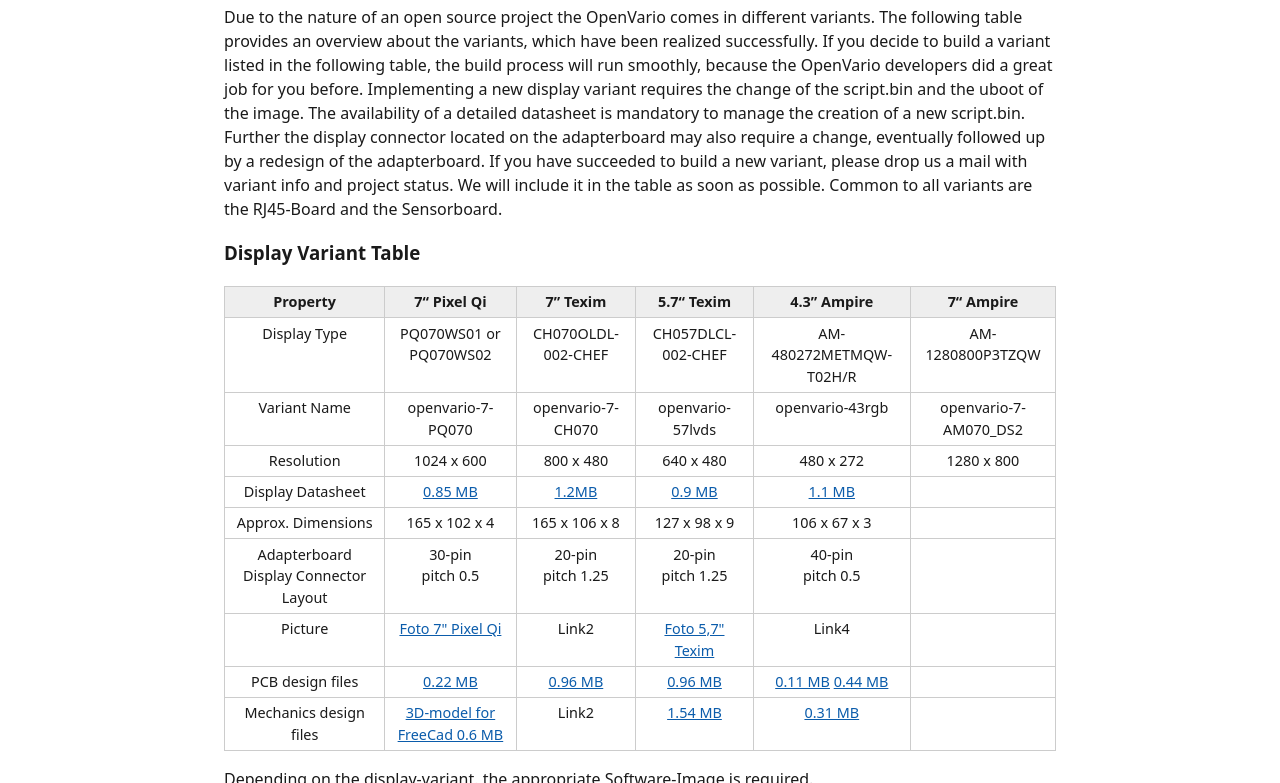
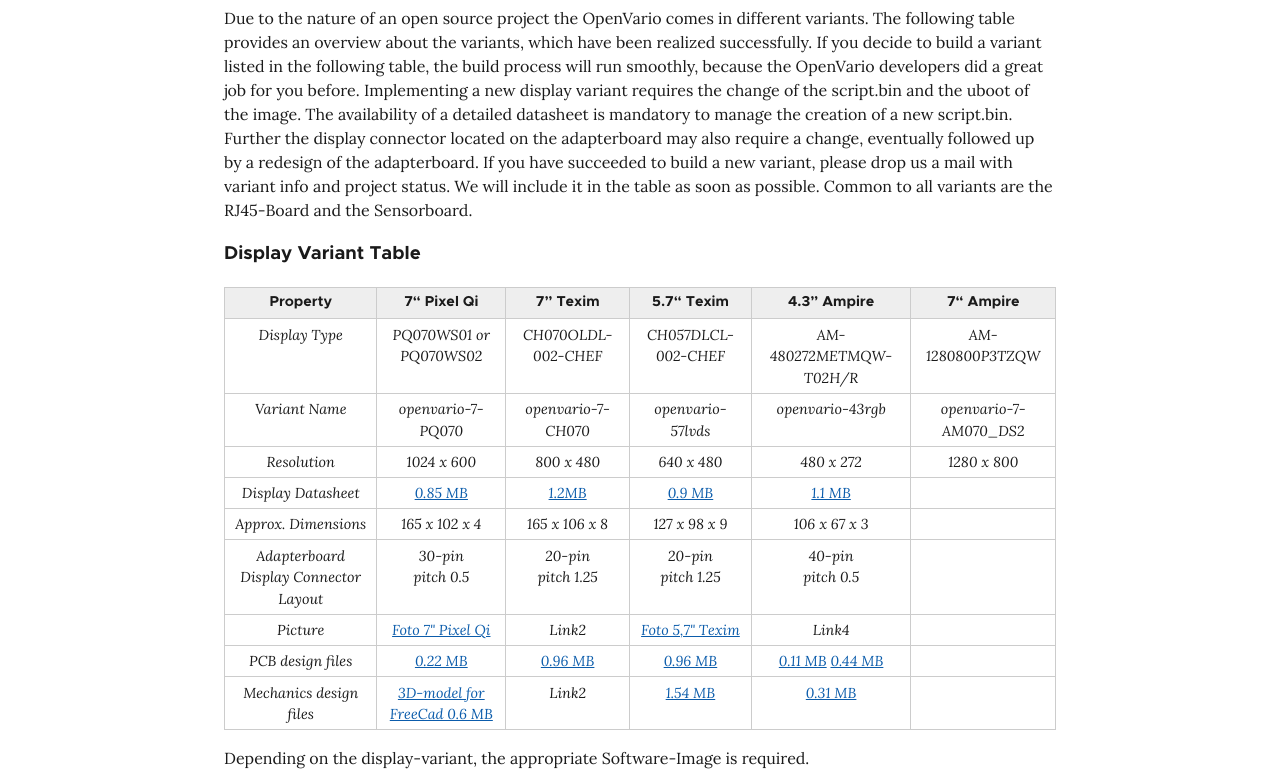
Before and after one commit to Openvario/website, a plain HTML site: page html/variants.html in a window 1280 px wide. Shown: the part 172-955 px from the top of the page. Drawn offline with Linux system fonts and the light colour scheme.

Commit message:
Restore the welcome heading and use the openvario.de fonts.
The home page title was dropped with the Drupal teaser. Navigation and headings use Metropolis, and the article text uses Lora.

```diff
--- a/style.css
+++ b/style.css
@@ -1,9 +1,57 @@
+@font-face {
+  font-family: metropolis;
+  src: url("fonts/metropolis/Metropolis-Regular.woff2") format("woff2");
+  font-weight: normal;
+  font-style: normal;
+  font-display: swap;
+}
+
+@font-face {
+  font-family: metropolis;
+  src: url("fonts/metropolis/Metropolis-SemiBold.woff2") format("woff2");
+  font-weight: 600;
+  font-style: normal;
+  font-display: swap;
+}
+
+@font-face {
+  font-family: metropolis;
+  src: url("fonts/metropolis/Metropolis-Bold.woff2") format("woff2");
+  font-weight: 700;
+  font-style: normal;
+  font-display: swap;
+}
+
+@font-face {
+  font-family: Lora;
+  src: url("fonts/lora/lora-v14-latin-regular.woff2") format("woff2");
+  font-weight: 400;
+  font-style: normal;
+  font-display: swap;
+}
+
+@font-face {
+  font-family: Lora;
+  src: url("fonts/lora/lora-v14-latin-italic.woff2") format("woff2");
+  font-weight: 400;
+  font-style: italic;
+  font-display: swap;
+}
+
+@font-face {
+  font-family: Lora;
+  src: url("fonts/lora/lora-v14-latin-700.woff2") format("woff2");
+  font-weight: 700;
+  font-style: normal;
+  font-display: swap;
+}
+
 body {
   margin: 0;
   background: #fff;
   color: #1a1a1a;
   color-scheme: light;
-  font-family: system-ui, sans-serif;
+  font-family: metropolis, sans-serif;
   line-height: 1.5;
 }
 
@@ -52,6 +100,7 @@ main {
   max-width: 52rem;
   margin: 0 auto;
   padding: 1.5rem 1rem 3rem;
+  font-family: Lora, georgia, serif;
 }
 
 main::after {
@@ -77,6 +126,7 @@ main h4,
 main h5,
 main h6 {
   clear: both;
+  font-family: metropolis, sans-serif;
 }
 
 main a {
@@ -97,8 +147,14 @@ td {
   text-align: center;
 }
 
+td {
+  font-style: italic;
+}
+
 th {
   background: #eee;
+  font-family: metropolis, sans-serif;
+  font-style: normal;
 }
 
 code {
```
Also changed, not shown: content/index.html (+1 -0 lines), html/index.html (+2 -1 lines), fonts/lora/lora-v14-latin-700.woff2 (added), fonts/lora/lora-v14-latin-italic.woff2 (added), fonts/lora/lora-v14-latin-regular.woff2 (added), fonts/metropolis/Metropolis-Bold.woff2 (added), fonts/metropolis/Metropolis-Regular.woff2 (added), fonts/metropolis/Metropolis-SemiBold.woff2 (added), 1 other file.
